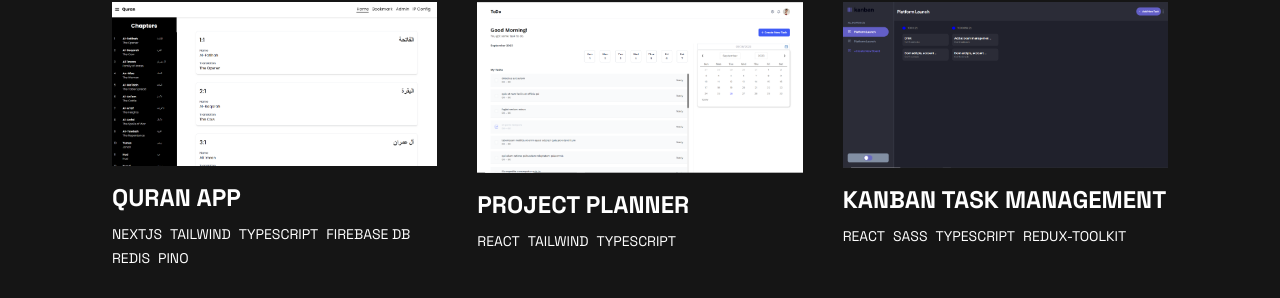
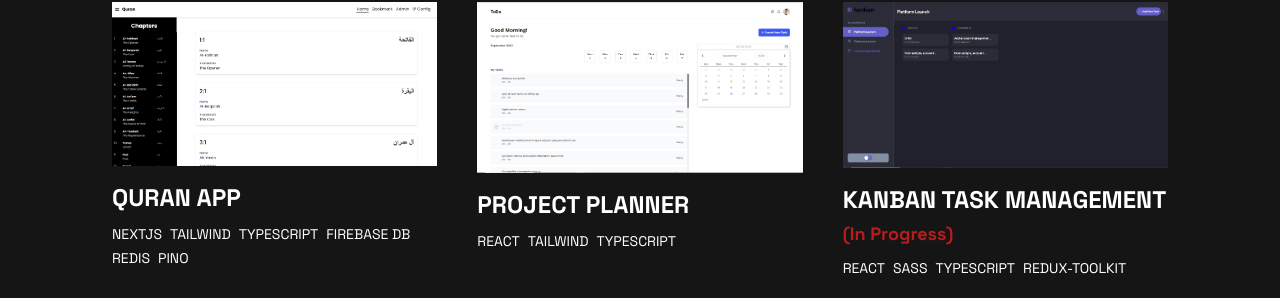
Before and after one commit to Abdulmojeed58/Portfolio, a React (Create React App) app: page / in a window 1280 px wide. Shown: the part 1293-1591 px from the top of the page. Built offline with nearby package versions, Linux system fonts and the light colour scheme.

Commit message:
chore: add in progress status

```diff
--- a/src/components/Project.jsx
+++ b/src/components/Project.jsx
@@ -20,7 +20,9 @@ const Project = ({ item }) => {
         <LazyLoadImage src={item.image} alt={item.name} className="" />
       </div>
       <div>
-        <h2 className="font-bold text-2xl mt-4">{item.name}</h2>
+        <h2 className="font-bold text-2xl mt-4">{item.name}
+        {item.inProgress && <span className="text-lg text-red-700 capitalize"> (In Progress)</span>}
+        </h2>
         <ul className="mt-2 mb-6">
           {item.languages.map((list, index) => (
             <ProjectLanguageList key={index} lists={list} />
```
